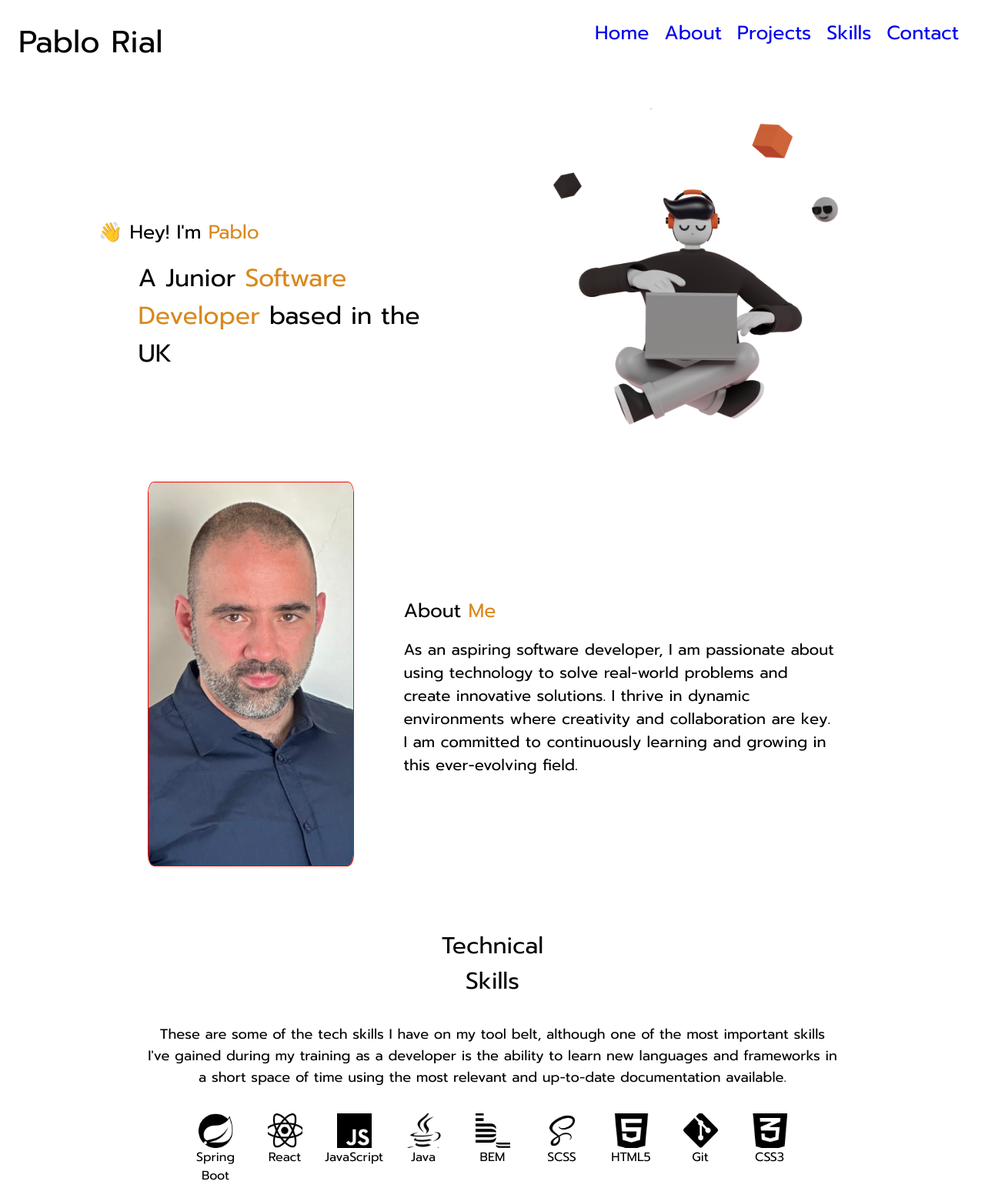
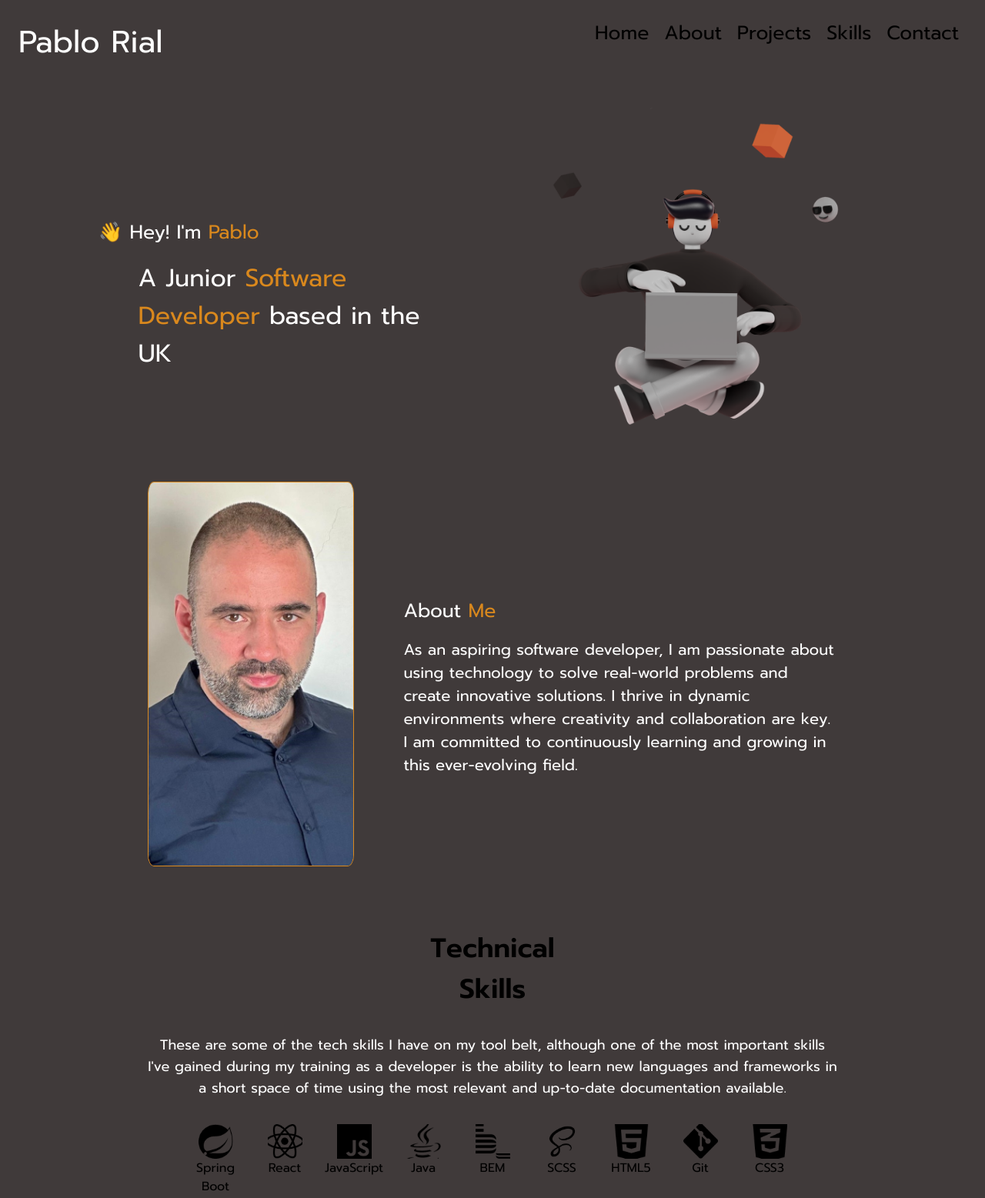
Before and after one commit to PabloJulianRial/my-portfolio, a plain HTML site: page index.html in a window 1280 px wide. Shown: the top 1557 px of the page at 77% size. Drawn offline with Linux system fonts and the light colour scheme.

Commit message:
change color theme

```diff
--- a/styles/main.scss
+++ b/styles/main.scss
@@ -2,7 +2,6 @@
   margin: 0;
   padding: 0;
   box-sizing: border-box;
-  font-family: Encode;
 }
 
 img {
@@ -13,21 +12,31 @@ img {
 body {
   display: flex;
   flex-direction: column;
+  background-color: rgb(64, 58, 58);
+  color: white;
 }
 span {
   color: rgb(217, 136, 29);
 }
+a:link {
+  transition: 0.2s ease-in-out;
+  color: black;
+}
 a:visited {
-  color: inherit;
+  color: black;
 }
 a:hover {
-  color: rgb(25, 19, 60);
+  color: rgb(217, 136, 29);
 }
 .navbar {
   display: none;
   &__name {
     display: none;
   }
+}
+.nav__link {
+  text-decoration: none;
+  color: black;
 }
 .header {
   width: 80vw;
@@ -66,7 +75,7 @@ a:hover {
   width: 70vw;
   margin: 0 auto;
   &__image {
-    border: 1px solid red;
+    border: 1px solid rgb(217, 136, 29);
     border-radius: 50%;
     width: 250px;
     height: 250px;
@@ -80,6 +89,8 @@ a:hover {
 }
 .skills {
   &__head {
+    color: black;
+    font-weight: 600;
     display: flex;
     flex-direction: column;
     align-items: center;
@@ -88,7 +99,7 @@ a:hover {
     width: 200px;
     margin: 0 auto;
     margin-bottom: 1rem;
-    font-size: 30px;
+    font-size: 35px;
   }
   &__text {
     text-align: center;
@@ -101,6 +112,7 @@ a:hover {
     gap: 25px;
   }
   &__item {
+    color: black;
     display: flex;
     flex-direction: column;
     justify-content: center;
@@ -126,9 +138,11 @@ a:hover {
     text-align: center;
     margin: 1rem auto;
     font-size: 35px;
+    letter-spacing: 2px;
   }
 
   &__project {
+    color: black;
     background-color: rgb(234, 245, 245);
     margin: 1rem auto;
     padding: 5vw;
@@ -138,6 +152,8 @@ a:hover {
     height: 100%;
 
     &__language {
+      display: flex;
+      justify-content: space-around;
       color: rgb(47, 47, 125);
       margin-top: 10px;
       text-align: left;
@@ -204,7 +220,7 @@ a:hover {
   font-size: 2rem;
   text-align: center;
   width: 75vw;
-  background-color: rgb(234, 245, 245);
+  background-color: rgb(64, 58, 58);
   margin: 2rem auto;
   display: none;
 }
@@ -367,7 +383,7 @@ a:hover {
       display: none;
     }
     &__image {
-      border: 1px solid red;
+      border: 1px solid rgb(217, 136, 29);
       border-radius: 3%;
       width: 1250px;
       height: 350px;
```
Also changed, not shown: styles/main.css, 1 other file.
